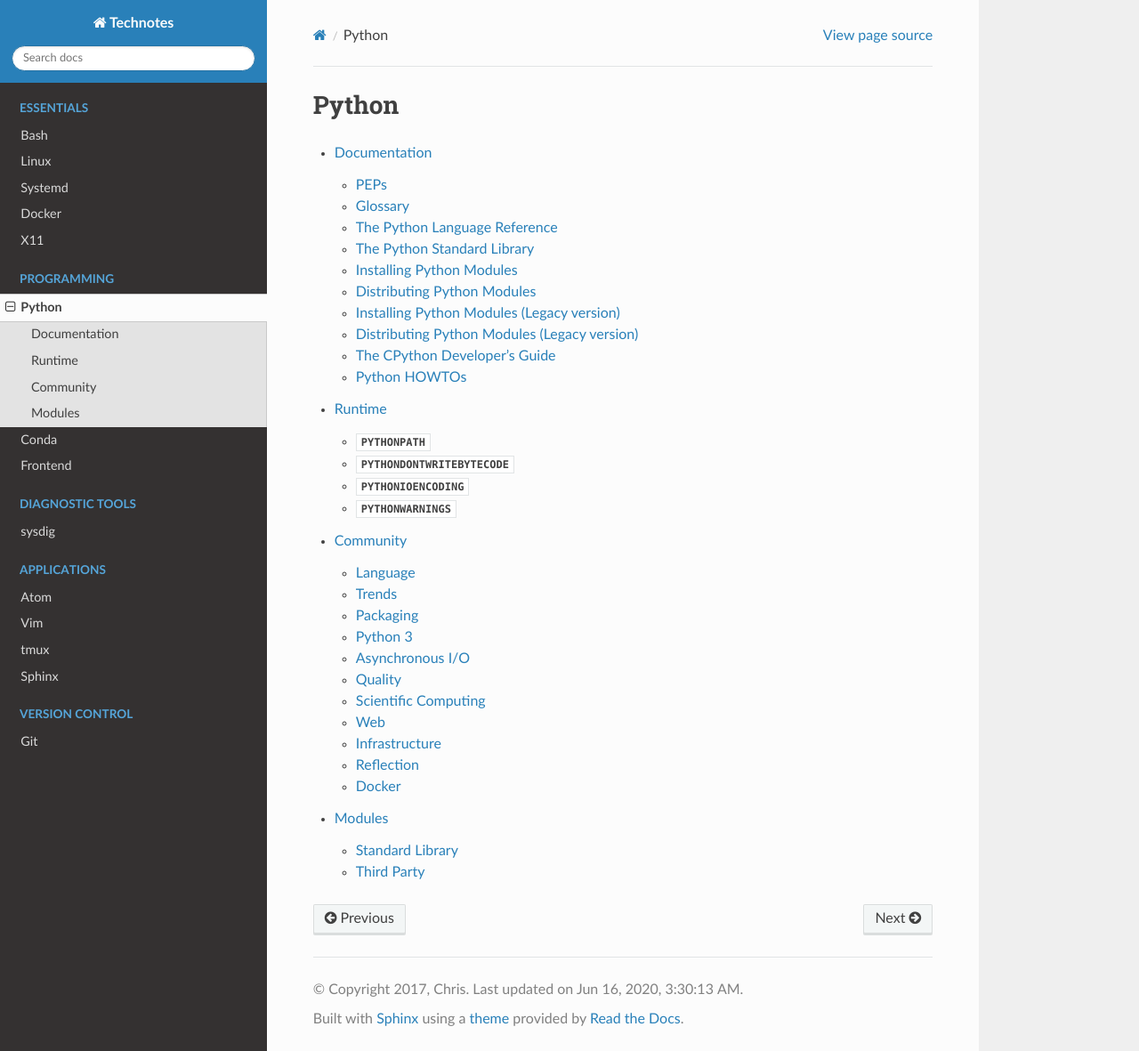
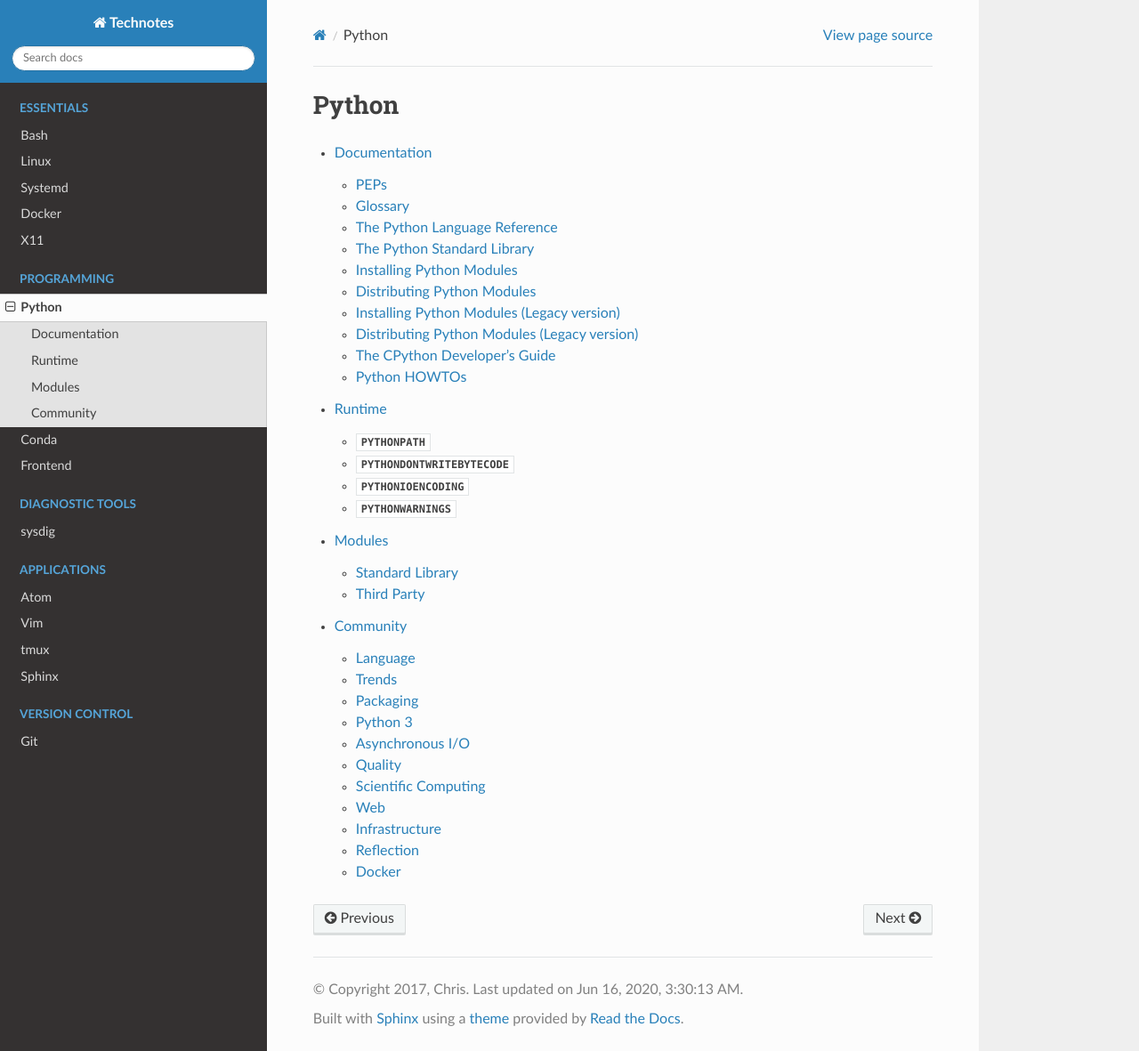
Before and after one commit to heterotopian/technotes, a Sphinx documentation site: the page built from source/python/index.rst, in a window 1280 px wide and 1181 px high. Shown: the whole window at 89% size. Built offline with Sphinx 7.4.7 and the Read the Docs theme 2.0.0, drawn with Linux system fonts in a browser that asks for light colours.

Commit message:
Reorganize sections

```diff
--- a/source/python/index.rst
+++ b/source/python/index.rst
@@ -9,5 +9,5 @@ Python
 
     doc
     runtime
+    module/index
     community
-    module/index
```
